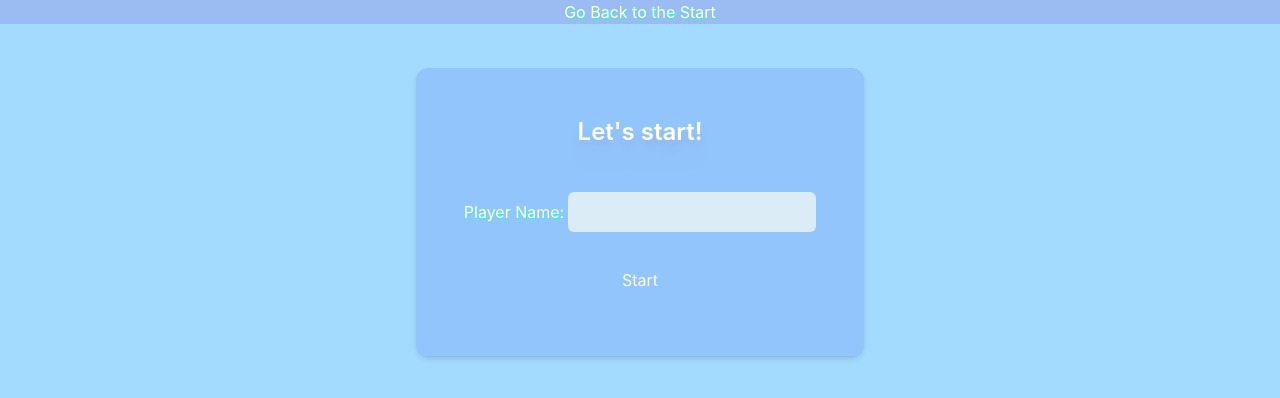
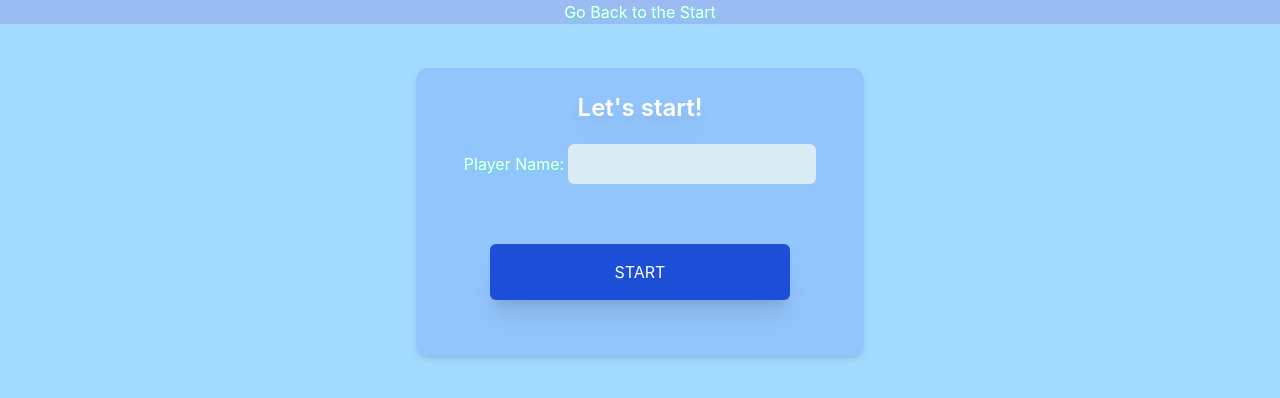
Before and after one commit to MegumiOhara/Group_Typescript_Quiz, a React (Vite) app in the folder client/: page / in a window 1280 px wide. Shown: the top 398 px of the page. Built offline with nearby package versions, Linux system fonts and the light colour scheme.

Commit message:
update tailwind css base on index.css

```diff
--- a/client/src/components/Button.tsx
+++ b/client/src/components/Button.tsx
@@ -30,7 +30,19 @@ const Button: React.FC<ButtonProps> = ({
       onClick={onClick}
       disabled={disabled}
 
-      className={`px-4 py-2 bg-blue-0 text-white rounded hover:bg-blue-700 focus:outline-none focus:ring-2 focus:ring-blue-300 transition duration-300 ${
+      className={
+        `px-4 py-2
+         bg-blue-700
+         text-white
+         rounded-md
+         hover:bg-blue-500
+         w-9/12
+         h-46
+         cursor-pointer
+         shadow-xl
+         uppercase
+         my-10
+         inline-block ${
         disabled ? 'opacity-50 cursor-not-allowed' : ''
       } ${className}`} // Merge custom className with default Tailwind classes
     >
```
